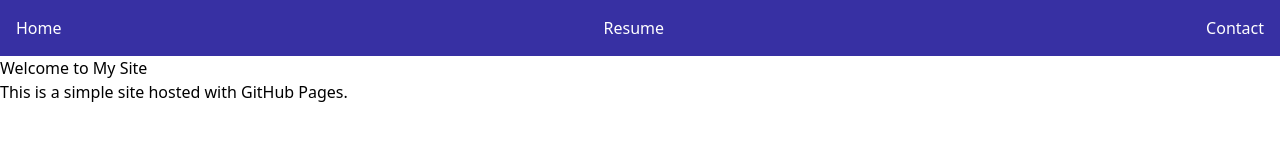
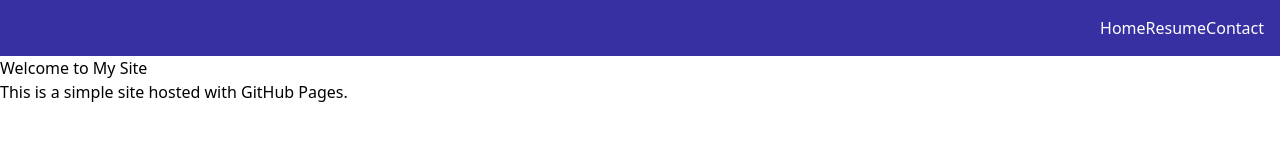
Before and after one commit to aarontsang/aarontsang.github.io, a website: page index.html in a window 1280 px wide. Drawn offline with nearby package versions, Linux system fonts and the light colour scheme.

Commit message:
right align nav bar

```diff
--- a/index.html
+++ b/index.html
@@ -11,7 +11,7 @@
 </head>
 
 <body>
-  <nav class="flex items-center justify-between p-4 text-white bg-indigo-800">
+  <nav class="flex justify-end p-4 text-white bg-indigo-800">
     <div>
         <a href="index.html">Home</a>
     </div>
```
Also changed, not shown: contact.html (+1 -1 lines), resume.html (+1 -1 lines).
